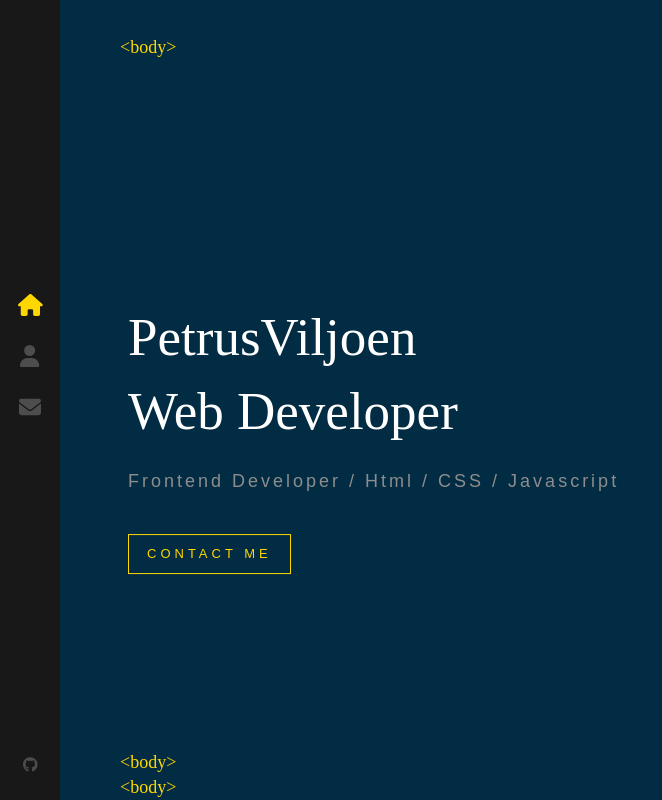
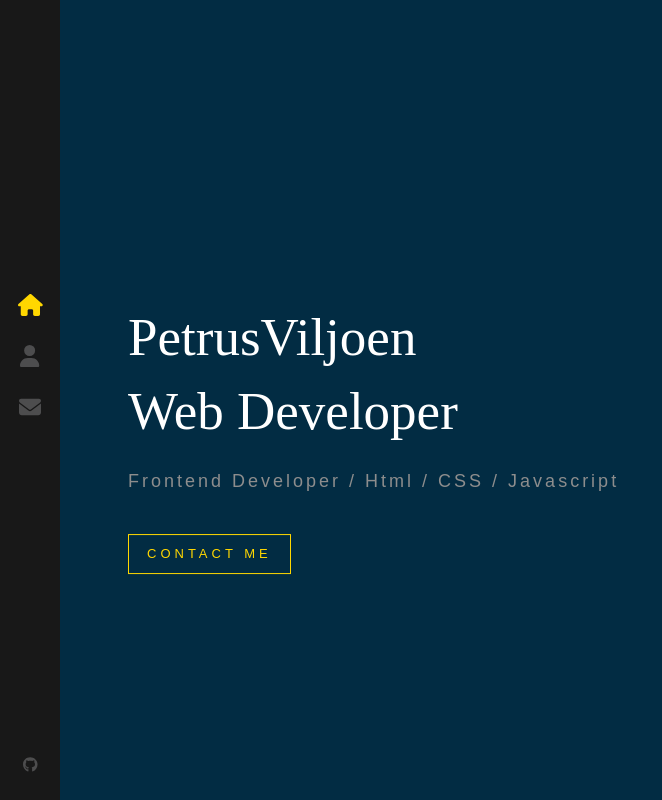
Before and after one commit to wiekusviljoen/react-share, a React (Create React App) app: page / in a window 1280 px wide. Shown: the whole page, without its empty margins (0-662 px from the left). Built offline with nearby package versions, Linux system fonts and the light colour scheme.

Commit message:
commit on master

```diff
--- a/src/components/Layout/index.js
+++ b/src/components/Layout/index.js
@@ -7,13 +7,12 @@ const Layout = () => {
     <div className="App">
       <Sidebar />
       <div className="page">
-        <span className="tags top-tags ">&lt;body&gt;</span>
+        <span className="tags top-tags "></span>
         <Outlet />
 
         <span className="tags bottom-tags">
-          &lt;body&gt;
           <br />
-          <span className="bottom-tag-html">&lt;body&gt;</span>
+          <span className="bottom-tag-html"></span>
         </span>
       </div>
     </div>
```
